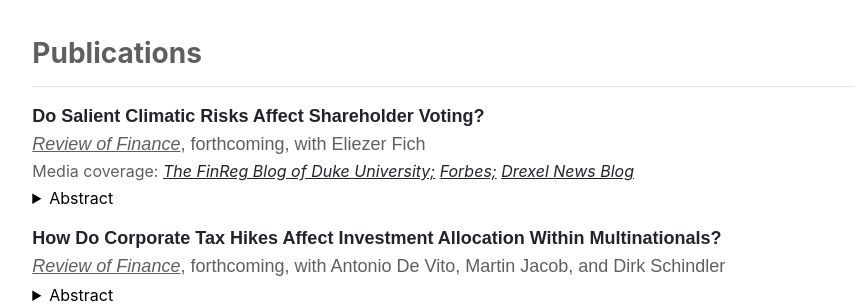
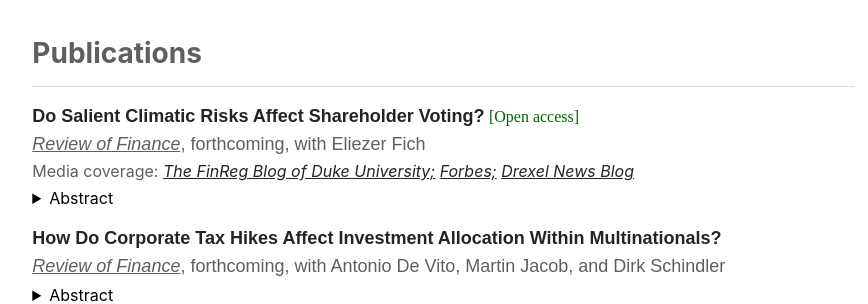
Before and after one commit to guosongxu/guosongxu.github.io, a Jekyll site: the page built from index.md, in a window 1280 px wide. Shown: the part 1125-1429 px from the top of the page, without its empty margins (197-1065 px from the left). Built offline with Jekyll 4.4.1, drawn with Linux system fonts in a browser that asks for light colours.

Commit message:
Update home.html

```diff
--- a/_layouts/home.html
+++ b/_layouts/home.html
@@ -56,7 +56,7 @@ layout: default
   <div class="col-md-12">
     <h3 class="fw-bold border-bottom pb-3 mb-3" style="color:#605F5F">Publications</h3>
 
-    <p style="margin-bottom:1px"><span style="font-family:arial, 'MS Sans Serif', arial;font-size:18px"><strong><a href="https://papers.ssrn.com/sol3/papers.cfm?abstract_id=3895071" target="_blank" rel="noreferrer noopener" aria-label=" (opens in a new tab)" style="text-decoration:none;">Do Salient Climatic Risks Affect Shareholder Voting?</a></strong></span></p>
+    <p style="margin-bottom:1px"><span style="font-family:arial, 'MS Sans Serif', arial;font-size:18px"><strong><a href="https://papers.ssrn.com/sol3/papers.cfm?abstract_id=3895071" target="_blank" rel="noreferrer noopener" aria-label=" (opens in a new tab)" style="text-decoration:none;">Do Salient Climatic Risks Affect Shareholder Voting?</a></strong></span>&nbsp;<span style="font-family:bradley hand, cursive;font-size:16px"><a href="https://doi.org/10.1093/rof/rfaf003" target="_blank" rel="noreferrer noopener" aria-label=" (opens in a new tab)" style="text-decoration:none;color:#006400">[Open access]</a></span></p>
     <p style="font-family:arial;font-size:18px;margin-bottom:1px;color:#605F5F"><em><u>Review of Finance</u></em>, forthcoming, with Eliezer Fich</p>
     <p style="font-size:16px;margin-bottom:3px;color:#605F5F">Media coverage:&nbsp;<em><a rel="noreferrer noopener" href="https://sites.law.duke.edu/thefinregblog/2021/08/27/do-extreme-weather-events-alter-investors-support-for-the-environment/" target="_blank">The FinReg Blog of Duke University;</a>&nbsp;<a rel="noreferrer noopener" href="https://www.forbes.com/sites/mattsymonds/2023/05/09/how-business-school-research-can-serve-the-world-today/?sh=f99bd0f5fd1d" target="_blank">Forbes;</a>&nbsp;<a rel="noreferrer noopener" href="https://newsblog.drexel.edu/2021/10/13/extreme-weather-events-influence-shareholder-support-of-climate-related-initiatives/" target="_blank">Drexel News Blog</a></em> </p>
     <details>
```
